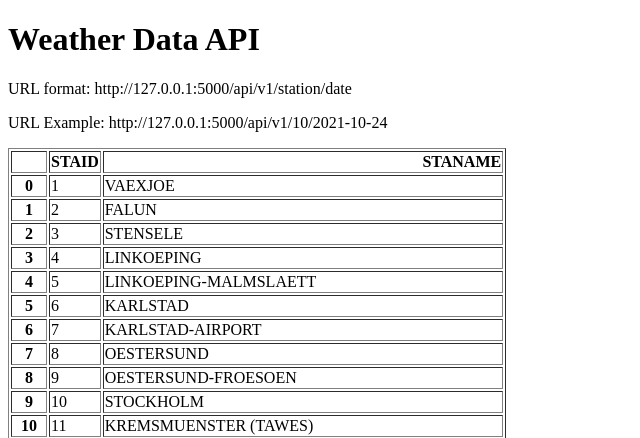
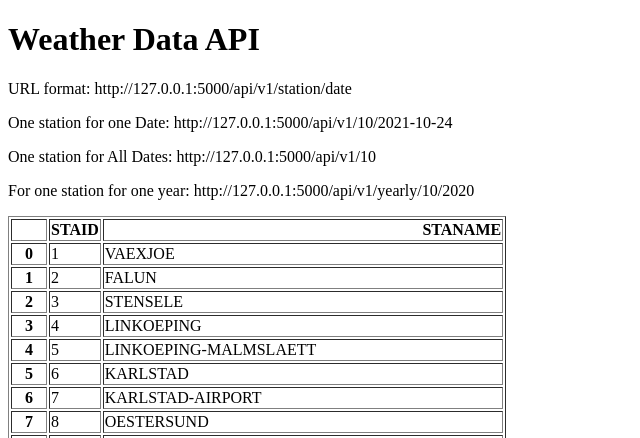
Before and after one commit to RAJALWALA/Weather-forcast, a Flask app: page / in a window 1280 px wide. Shown: the top 438 px of the page, without its empty margins (0-640 px from the left). Run offline with Flask 3, Linux system fonts and the light colour scheme.

Commit message:
add all the urls.

```diff
--- a/main.py
+++ b/main.py
@@ -16,10 +16,27 @@ def about(station, date):
     filename = "data_small/TG_STAID" + str(station).zfill(6) + ".txt"
     df = pd.read_csv(filename, skiprows=20, parse_dates=["    DATE"])
     temperature = df.loc[df["    DATE"] == date]['   TG'].squeeze()/10
-
     return {"station": station,
             "date": date,
             "temperature": temperature}
 
+
+@app.route("/api/v1/<station>/")
+def all_data(station):
+    filename = "data_small/TG_STAID" + str(station).zfill(6) + ".txt"
+    df = pd.read_csv(filename, skiprows=20, parse_dates=["    DATE"])
+    result = df.to_dict(orient="records")
+    return result
+
+
+@app.route("/api/v1/yearly/<station>/<year>")
+def yearly(station, year):
+    filename = "data_small/TG_STAID" + str(station).zfill(6) + ".txt"
+    df = pd.read_csv(filename, skiprows=20)
+    df["    DATE"] = df["    DATE"].astype(str)
+    result = df[df["    DATE"].str.startswith(str(year))].to_dict(orient="records")
+    return result
+
+
 if __name__== "__main__":
     app.run(debug=True)
--- a/templates/home.html
+++ b/templates/home.html
@@ -7,7 +7,9 @@
 <body>
 <h1>Weather Data API</h1>
 <p>URL format: http://127.0.0.1:5000/api/v1/station/date</p>
-<p>URL Example: http://127.0.0.1:5000/api/v1/10/2021-10-24</p>
+<p>One station for one Date: http://127.0.0.1:5000/api/v1/10/2021-10-24</p>
+<p>One station for All Dates: http://127.0.0.1:5000/api/v1/10</p>
+<p>For one station for one year: http://127.0.0.1:5000/api/v1/yearly/10/2020</p>
 <p>{{data|safe}}</p>
 </body>
 </html>
```
